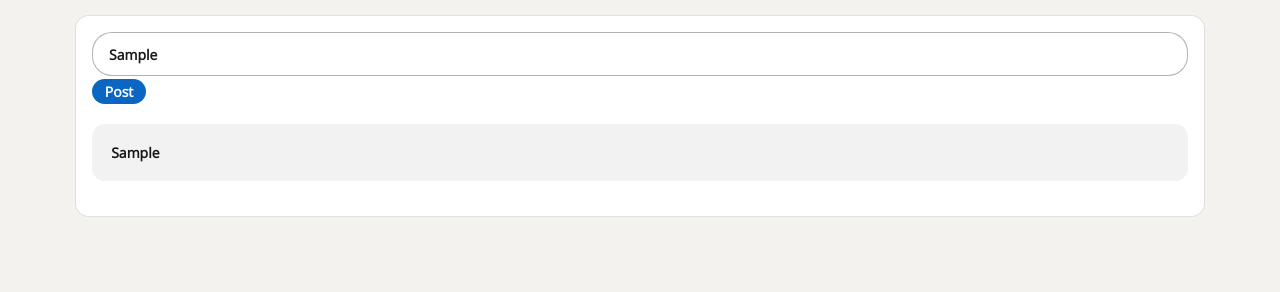
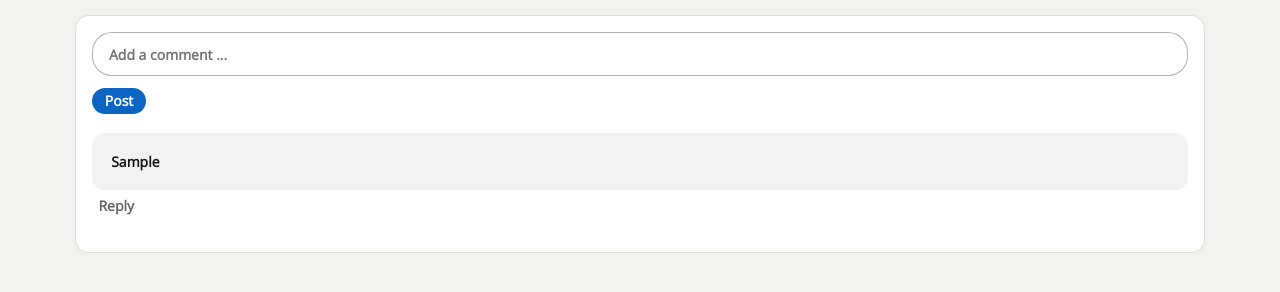
Before and after one commit to sakshamGupta09/comment-box, a plain HTML site: page index.html in a window 1280 px wide. Both pictures are taken after typing "Sample" into the empty fields and a click on the button "Post". Drawn offline with nearby package versions, Linux system fonts and the light colour scheme.

Commit message:
UI improvements and Refactoring

```diff
--- a/index.html
+++ b/index.html
@@ -29,7 +29,7 @@
 		<article class="post"></article>
 		<div class="comment__box">
 			<input type="text" name="comment-input" class="comment__input" placeholder="Add a comment ...">
-			<button name="post-comment" class="btn btn--post-comment">Post</button>
+			<button name="post-comment" class="btn btn--primary">Post</button>
 		</div>
 		<div class="comments__container" id="comments-container"></div>
 	</div>
--- a/scripts/index.js
+++ b/scripts/index.js
@@ -18,39 +18,77 @@ postContainerElement.addEventListener("click", postEventsHandler);
 // Functions
 
 function postEventsHandler(e) {
-  // Post reply button
-  if (e.target.nodeName === "BUTTON" && e.target.name === "post-comment") {
+  // Comment button
+  if (e.target.nodeName === "BUTTON" && e.target.name === btnType.postComment) {
     const comment = getCommentValue(e);
-    comment && postComment(e, comment);
+    comment && postComment(comment);
     return;
+  }
+  // Reply button
+  if (e.target.nodeName === "BUTTON" && e.target.name === btnType.postReply) {
   }
 }
 
 // Utilities
 
+function getNestedRepliesNode() {
+  const DIV = document.createElement("div");
+  DIV.classList.add("replies");
+  return DIV;
+}
+
+function getCommentBoxNode() {
+  const DIV = document.createElement("div");
+  DIV.classList.add("comment__box");
+
+  const INPUT = document.createElement("input");
+  INPUT.setAttribute("type", "text");
+  INPUT.setAttribute("name", "comment-input");
+  INPUT.setAttribute("placeholder", "Add a comment ...");
+  INPUT.classList.add("comment__input");
+
+  const BUTTON = document.createElement("button");
+  BUTTON.setAttribute("name", "post-comment");
+  BUTTON.classList.add("btn", "btn--primary");
+  BUTTON.textContent = "Post";
+
+  DIV.append(INPUT, BUTTON);
+  return DIV;
+}
+
 function getCommentValue(e) {
   const inputElement = e.target.previousElementSibling;
+  let value = "";
   if (
     inputElement?.nodeName === "INPUT" &&
     inputElement?.name === "comment-input"
   ) {
-    return inputElement.value;
+    value = inputElement.value;
+    inputElement.value = "";
   }
-  return "";
+  return value;
 }
 
 function getCommentNode(commentValue) {
+  const ARTICLE = document.createElement("article");
+  ARTICLE.classList.add("comment__wrapper");
+
   const DIV = document.createElement("div");
   DIV.classList.add("comment");
   DIV.textContent = commentValue;
 
-  return DIV;
+  const BUTTON = document.createElement("button");
+  BUTTON.textContent = "Reply";
+  BUTTON.classList.add("btn", "btn--secondary");
+  BUTTON.name = "post-reply";
+
+  ARTICLE.append(DIV, BUTTON);
+
+  return ARTICLE;
 }
 
-function postComment(e, comment) {
-  if (e.target.name === btnType.postComment) {
-    const commentNode = getCommentNode(comment);
-    commentsContainerElement.prepend(commentNode);
-    return;
-  }
+function postComment(comment, isNestedComment = false) {
+  const commentNode = getCommentNode(comment);
+  commentsContainerElement.prepend(commentNode);
+  return;
 }
--- a/styles/styles.css
+++ b/styles/styles.css
@@ -1,5 +1,15 @@
 :root {
   --bodybackgroundcolor: #f3f2ef;
+  --text-sm: 0.875rem;
+  --rounded-lg: 1.6rem;
+  --rounded-md: 1.25rem;
+  --rounded-sm: 0.8rem;
+  --rounded-xs: 0.4rem;
+  --gray-primary: rgba(0, 0, 0, 0.3);
+  --gray-80: rgba(0, 0, 0, 0.08);
+  --blue-70: #0a66c2;
+  --blue-80: #004182;
+  --commentBgColor: #f2f2f2;
 }
 
 *,
@@ -25,53 +35,74 @@ body {
 .comment__input {
   display: block;
   width: 100%;
-  border: 1px solid rgba(0, 0, 0, 0.3);
-  border-radius: 1.25rem;
+  border: 1px solid var(--gray-primary);
+  border-radius: var(--rounded-md);
   padding: 0.725rem 1rem;
   outline: none;
-  font-size: 0.875rem;
-  font-weight: 600;
-  color: #000000e6;
+  font-size: var(--text-sm);
+  font-weight: inherit;
+  color: inherit;
 }
 
 .comment__input:focus {
-  box-shadow: inset 0 0 0 1px rgba(0, 0, 0, 0.3);
+  box-shadow: inset 0 0 0 1px var(--gray-primary);
 }
 
 .btn {
   display: inline-block;
-  border-radius: 1.6rem;
   border: none;
-  padding: 0.2rem 0.8rem;
   cursor: pointer;
-  font-size: 0.875rem;
-  font-weight: 600;
+  font-size: var(--text-sm);
+  font-weight: inherit;
   text-align: center;
+  transition-timing-function: cubic-bezier(0.4, 0, 0.2, 1);
+  transition-duration: 167ms;
 }
 
-.btn--post-comment {
+.btn--primary {
+  background-color: var(--blue-70);
   color: #fff;
-  background-color: #0a66c2;
   min-height: 1.5rem;
+  border-radius: var(--rounded-lg);
+  padding: 0.2rem 0.8rem;
+  margin-top: 0.75rem;
+}
+
+.btn--primary:hover {
+  background-color: var(--blue-80);
+}
+
+.btn--secondary {
+  background-color: transparent;
+  border-radius: var(--rounded-xs);
+  padding: 0 0.4rem;
+  color: rgba(0, 0, 0, 0.6);
+}
+
+.btn--secondary:hover {
+  background-color: var(--gray-80);
 }
 
 :is(button, input) {
   font-family: inherit;
 }
 
+.comment__wrapper {
+  margin: 1.2rem 0;
+}
+
 .comment {
-  background-color: #f2f2f2;
+  background-color: var(--commentBgColor);
   padding: 1.2rem;
-  border-radius: 0.8rem;
-  margin: 1.2rem 0;
-  font-size: 0.875rem;
+  border-radius: var(--rounded-sm);
+  font-size: var(--text-sm);
 }
 
 .post__container {
   max-width: 1128px;
   margin: 1rem auto;
   background-color: #fff;
-  border-radius: 0.8rem;
-  box-shadow: 0px 0px 0px 1px rgba(0, 0, 0, 0.08);
+  border-radius: var(--rounded-sm);
+  box-shadow: 0px 0px 0px 1px var(--gray-80);
   padding: 1rem;
 }
```
